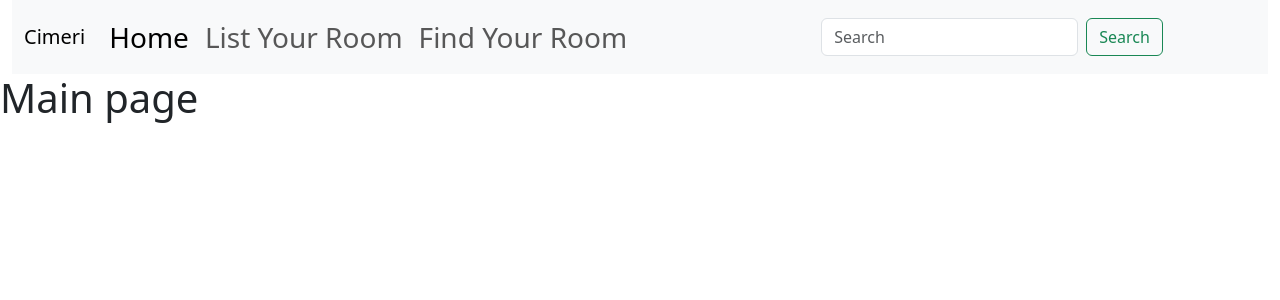
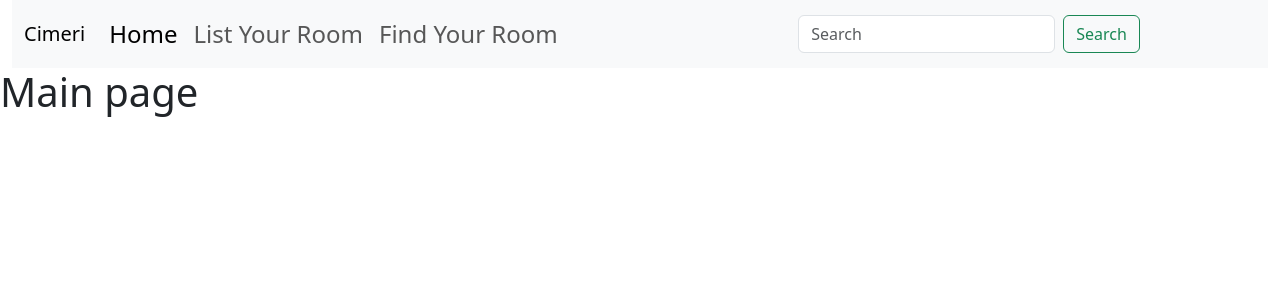
Before and after one commit to narmerui/bizkod, a PHP site: page /index.php in a window 1280 px wide. Shown: the top 300 px of the page. Run offline with PHP 8.4, Linux system fonts and the light colour scheme.

Commit message:
Changed font size.

```diff
--- a/header.php
+++ b/header.php
@@ -21,7 +21,7 @@ session_start();
 </head>
 <body>
 <nav>
-    <div class="navbar-wrapper fs-3 container-fluid">
+    <div class="navbar-wrapper fs-4 container-fluid">
         <a href="index.php"><i class="bi bi-door-open"></i></a>
         <nav class="navbar navbar-expand-lg bg-body-tertiary">
             <div class="container-fluid">
```
